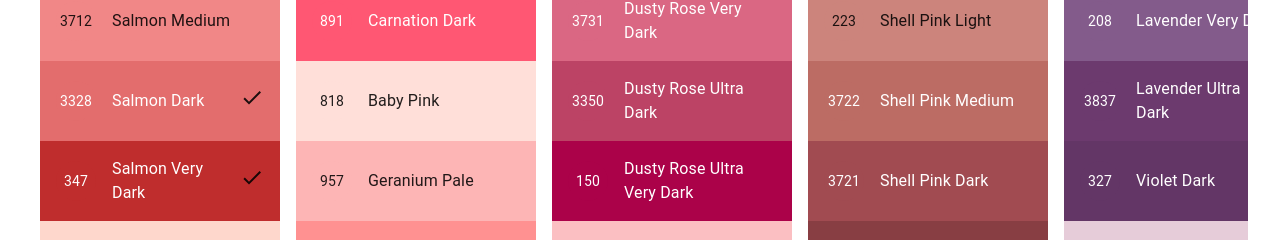
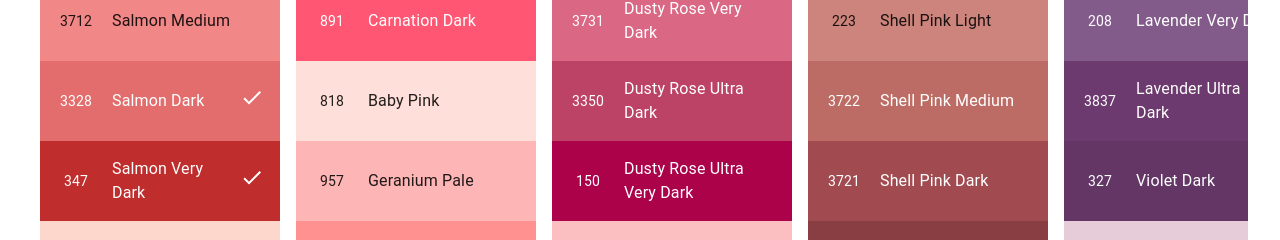
Before and after one commit to fwestling/NeedleNav, a React (Vite) app: page / in a window 1280 px wide. Shown: the part 503-743 px from the top of the page. Built offline with nearby package versions, Linux system fonts and the light colour scheme.

Commit message:
Update DmcTableCell.tsx

```diff
--- a/src/features/dmc-table/DmcTableCell.tsx
+++ b/src/features/dmc-table/DmcTableCell.tsx
@@ -73,7 +73,9 @@ const TableCell = ({
         //   <NotOwnedIcon />
         // </ListItemSecondaryAction>
         <ListItemSecondaryAction>
-          <OwnedIcon />
+          <OwnedIcon
+            sx={(theme) => ({ color: theme.palette.getContrastText(colour) })}
+          />
         </ListItemSecondaryAction>
       )}
     </ListItem>
```
